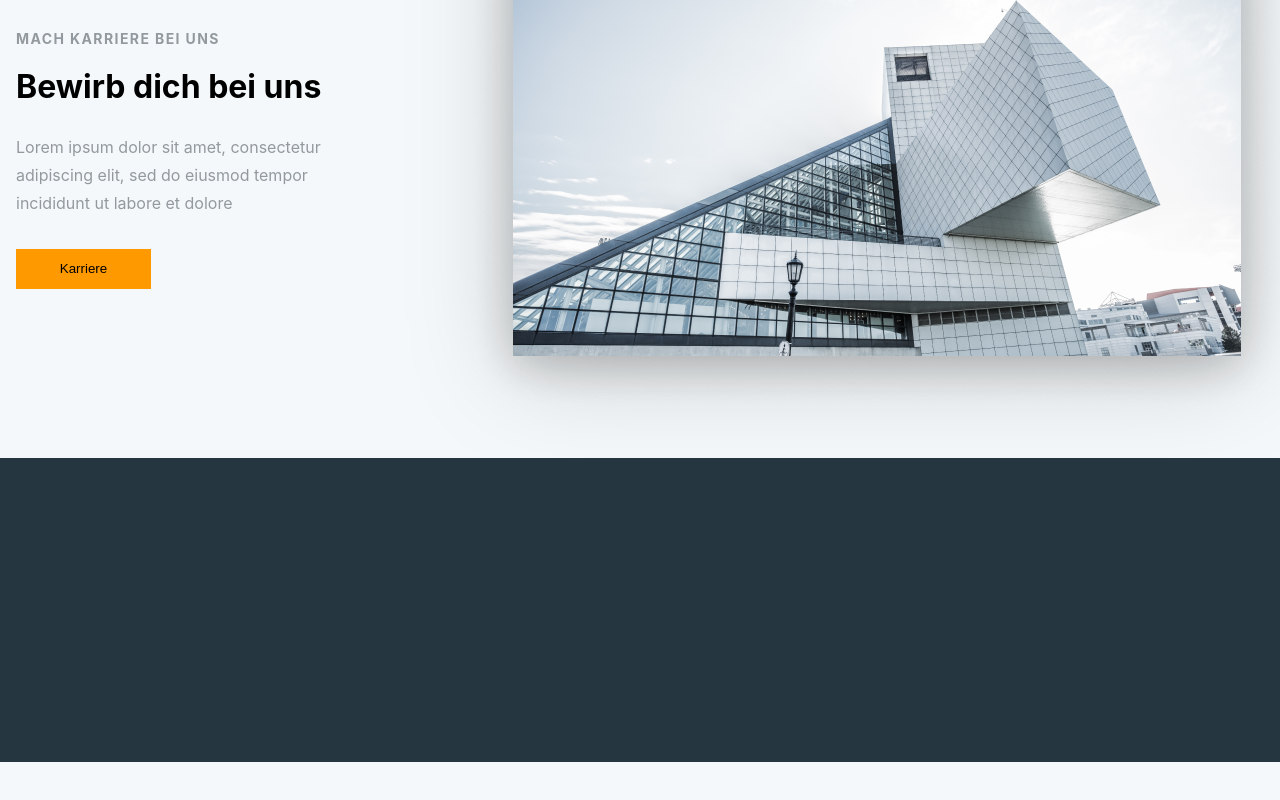
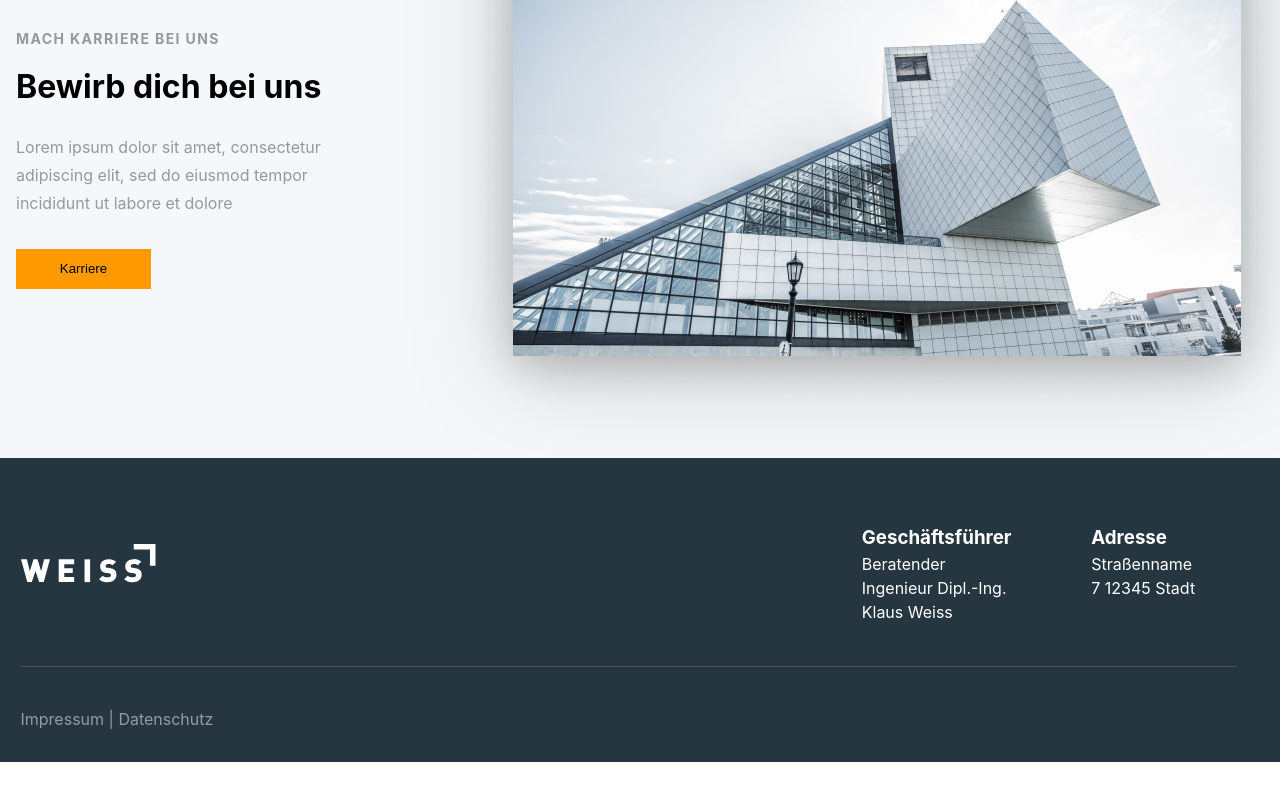
Before and after one commit to nucikk/weiss-app, a React (Vite) app in the folder vite-projec/: page / in a window 1280 px wide. Shown: the part 3628-4428 px from the top of the page. After the commit the page ends 4390 px from the top, so only its background shows below. Built offline with nearby package versions, Linux system fonts and the light colour scheme.

Commit message:
Add data protection content to footer section

```diff
--- a/vite-projec/src/page/Footer.jsx
+++ b/vite-projec/src/page/Footer.jsx
@@ -1,5 +1,7 @@
 import "../style/footer.css";
-import careerImage from "../image/footer-Image.png"
+import careerImage from "../image/footer-Image.png";
+import footerLogo from "../image/Weiss-Logo-white.svg";
+
 const Footer = () => {
   return (
     <>
@@ -7,22 +9,38 @@ const Footer = () => {
         <div className="career_info">
           <h3 className="career_title">Mach Karriere bei uns</h3>
           <h2 className="career_heading">Bewirb dich bei uns</h2>
-             <p className="career_overview">Lorem ipsum dolor sit amet, consectetur adipiscing elit, sed do eiusmod tempor incididunt ut labore et dolore</p>
+          <p className="career_overview">
+            Lorem ipsum dolor sit amet, consectetur adipiscing elit, sed do
+            eiusmod tempor incididunt ut labore et dolore
+          </p>
           <button className="career_button">Karriere</button>
 
           <div className="career_image">
-            <img src={careerImage}/>
+            <img src={careerImage} />
           </div>
+        </div>
+      </div>
+      <div className="footer_article">
+        <div className="footer_card">
+          <div className="footer_category">
+            <img src={footerLogo} />
 
+            <div className="footer_intro">
+              <div className="intro_left_text">
+                <h3>Geschäftsführer</h3>
+                <p>Beratender Ingenieur Dipl.-Ing. Klaus Weiss</p>
               </div>
-
+              <div className="intro_right_text">
+                <h3>Adresse</h3>
+                <p>Straßenname 7 12345 Stadt</p>
               </div>
-    <div className="footer_wrap">
-
+            </div>
+          </div>
+          <div className="footer_data_protection">Impressum | Datenschutz</div>
+        </div>
       </div>
     </>
+  );
+};
 
-  )
-}
-
-export default Footer
+export default Footer;
--- a/vite-projec/src/style/footer.css
+++ b/vite-projec/src/style/footer.css
@@ -1,20 +1,21 @@
+/*! Footer section */
 .footer_section {
+  position: relative;
+  display: flex;
   width: 1225px;
-  display: flex;
-  position: relative;
 }
 
 .career_info {
+  position: relative;
   width: 328px;
   height: 260px;
   margin: 100px 0;
-  position: relative;
 }
 
 .career_title {
+  text-transform: uppercase;
+  letter-spacing: 0.1em;
   font-size: 14px;
-  letter-spacing: 0.1em;
-  text-transform: uppercase;
   color: #929a9f;
 }
 
@@ -26,30 +27,68 @@
 
 .career_overview {
   line-height: 28px;
+  margin: 24px 0 32px;
   color: #929a9f;
-  margin: 24px 0 32px;
 }
 
 .career_button {
   width: 135px;
   height: 40px;
+  border: none;
   background-color: #ff9900;
-  border: none;
 }
 
 .career_image {
   position: absolute;
+  left: 447px;
+  top: -196px;
   width: 728px;
   height: 484px;
-  left: 447px;
-  top: -196px;
   filter: drop-shadow(0px 10px 50px rgba(0, 0, 0, 0.2));
 }
 
-.footer_wrap {
+/*! Footer article section */
+.footer_article {
   position: absolute;
   width: 1920px;
   height: 304px;
   margin-top: 530px;
+  display: flex;
+  justify-content: center;
+  align-items: center;
   background-color: #263640;
 }
+
+.footer_card {
+  width: 1216px;
+  height: 300px;
+  color: #FFFFFF;
+}
+
+.footer_category {
+  padding: 64px 0;
+  display: flex;
+  justify-content: space-between;
+  border-bottom: 1px solid #84848465;
+}
+
+.footer_intro {
+  width: 411px;
+  height: 78px;
+  display: flex;
+  justify-content:space-around;
+}
+
+.intro_left_text {
+  width: 157px;
+}
+
+.intro_right_text {
+  width: 109px;
+}
+
+.footer_data_protection {
+  margin-top: 40px;
+  opacity: 0.5;
+}
+"Add data protection content to footer section"
--- a/vite-projec/src/style/post.css
+++ b/vite-projec/src/style/post.css
@@ -37,8 +37,8 @@
 
 .footer_container {
   width: 1920px;
+  height: 832px;
   margin-left: -359px;
-  height: 900px;
   display: flex;
   justify-content: center;
   background-color: #F5F8FA;
```
Also changed, not shown: vite-projec/src/image/Weiss-Logo-white.svg (added). Lines whose indentation alone changed are shown as unchanged.
